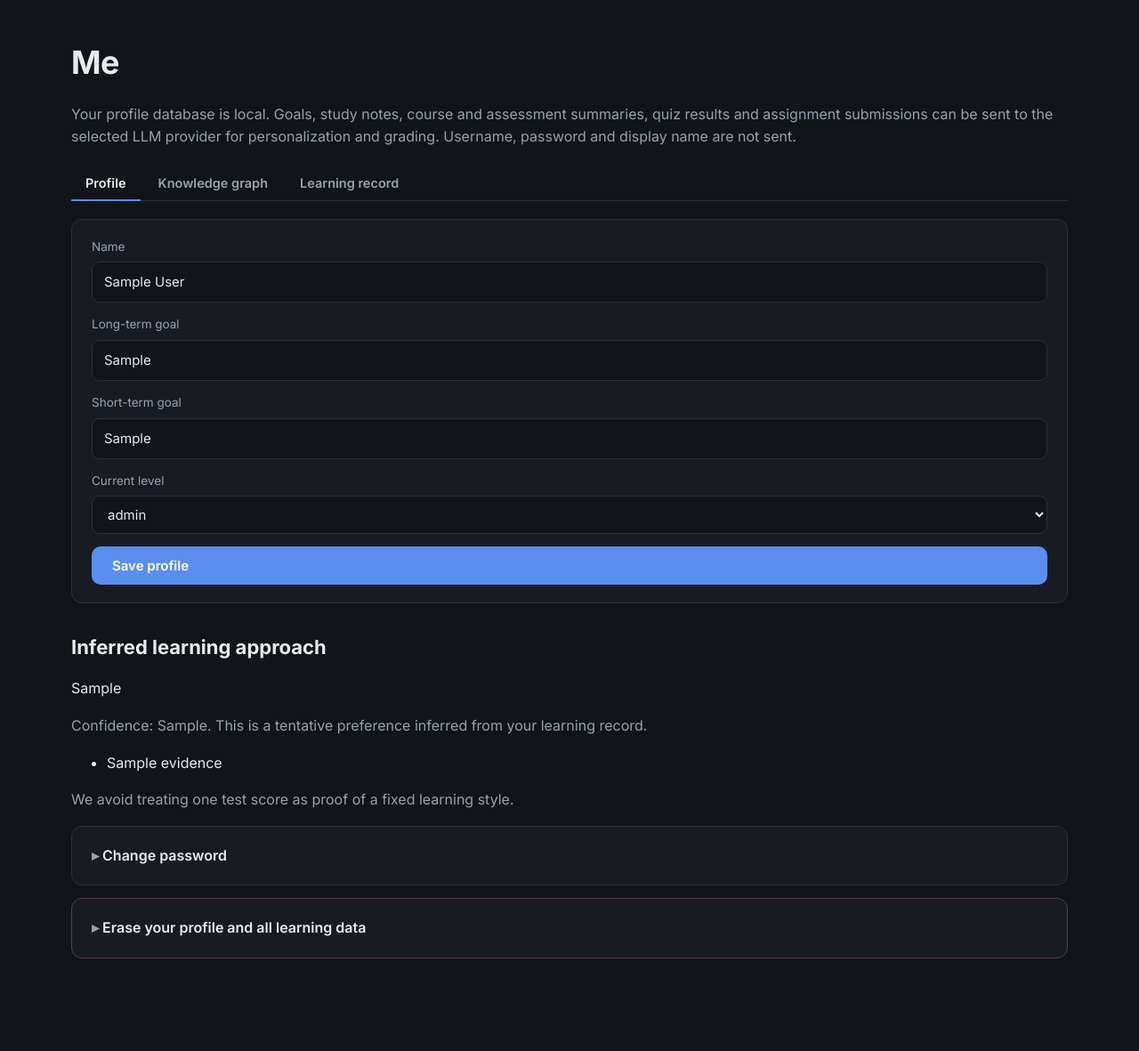
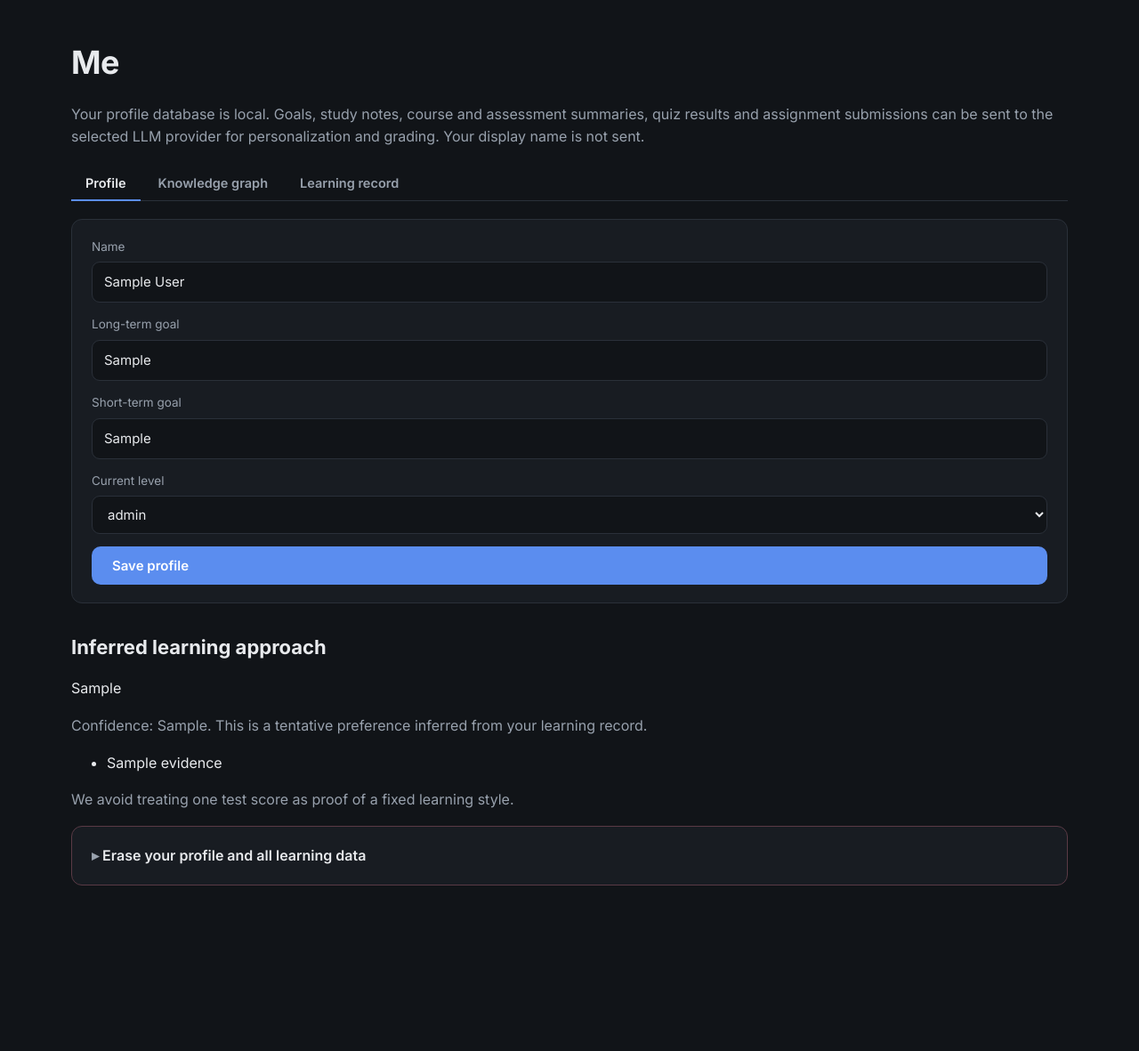
Before and after one commit to ManasTarare/Self_learn, a FastAPI app: template templates/me.html in a window 1280 px wide. Shown: the part 65-1246 px from the top of the page at 89% size. After the commit the page ends 1060 px from the top, so only its background shows below. Run offline with FastAPI, Linux system fonts and the light colour scheme; the template is opened without the code that fills it: most values are stand-ins (such as "Sample title", 1, 10 or a date in 2020).

Commit message:
Update me.html

```diff
--- a/templates/me.html
+++ b/templates/me.html
@@ -1,7 +1,7 @@
 {% extends "base.html" %}{% block title %}Me{% endblock %}
 {% block content %}
 <h1>Me</h1>
-<p class="muted">Your profile database is local. Goals, study notes, course and assessment summaries, quiz results and assignment submissions can be sent to the selected LLM provider for personalization and grading. Username, password and display name are not sent.</p>
+<p class="muted">Your profile database is local. Goals, study notes, course and assessment summaries, quiz results and assignment submissions can be sent to the selected LLM provider for personalization and grading. Your display name is not sent.</p>
 <div class="tabs"><button data-t="t1" class="on">Profile</button><button data-t="t2">Knowledge graph</button><button data-t="t3">Learning record</button></div>
 
 <section id="t1" class="tab on">
@@ -17,17 +17,10 @@
   <p class="muted">Confidence: {{ profile.style_confidence }}. This is a tentative preference inferred from your learning record.</p>
   <ul>{% for e in evidence %}<li>{{ e }}</li>{% endfor %}</ul>
   <p class="muted">We avoid treating one test score as proof of a fixed learning style.</p>
-  <details class="panel"><summary>Change password</summary>
-    <form method="post" action="{{ url_for('change_password') }}" class="form">
-      <label>Current password<input type="password" name="old" required></label>
-      <label>New password<input type="password" name="new" required minlength="8"></label>
-      <label>Confirm new password<input type="password" name="confirm" required></label>
-      <button class="btn ghost">Update password</button></form></details>
   <details class="panel danger"><summary>Erase your profile and all learning data</summary>
     <p class="muted">This deletes your saved goals, generated courses, assessment results and knowledge graph.</p>
     <form method="post" action="{{ url_for('erase') }}" class="form" onsubmit="return confirm('Erase everything? This cannot be undone.')">
       <label>Type ERASE to confirm<input name="confirm_text" required></label>
-      <label>Enter your password<input type="password" name="password" required></label>
       <button class="btn danger-btn">Erase everything</button></form></details>
 </section>
 
```
